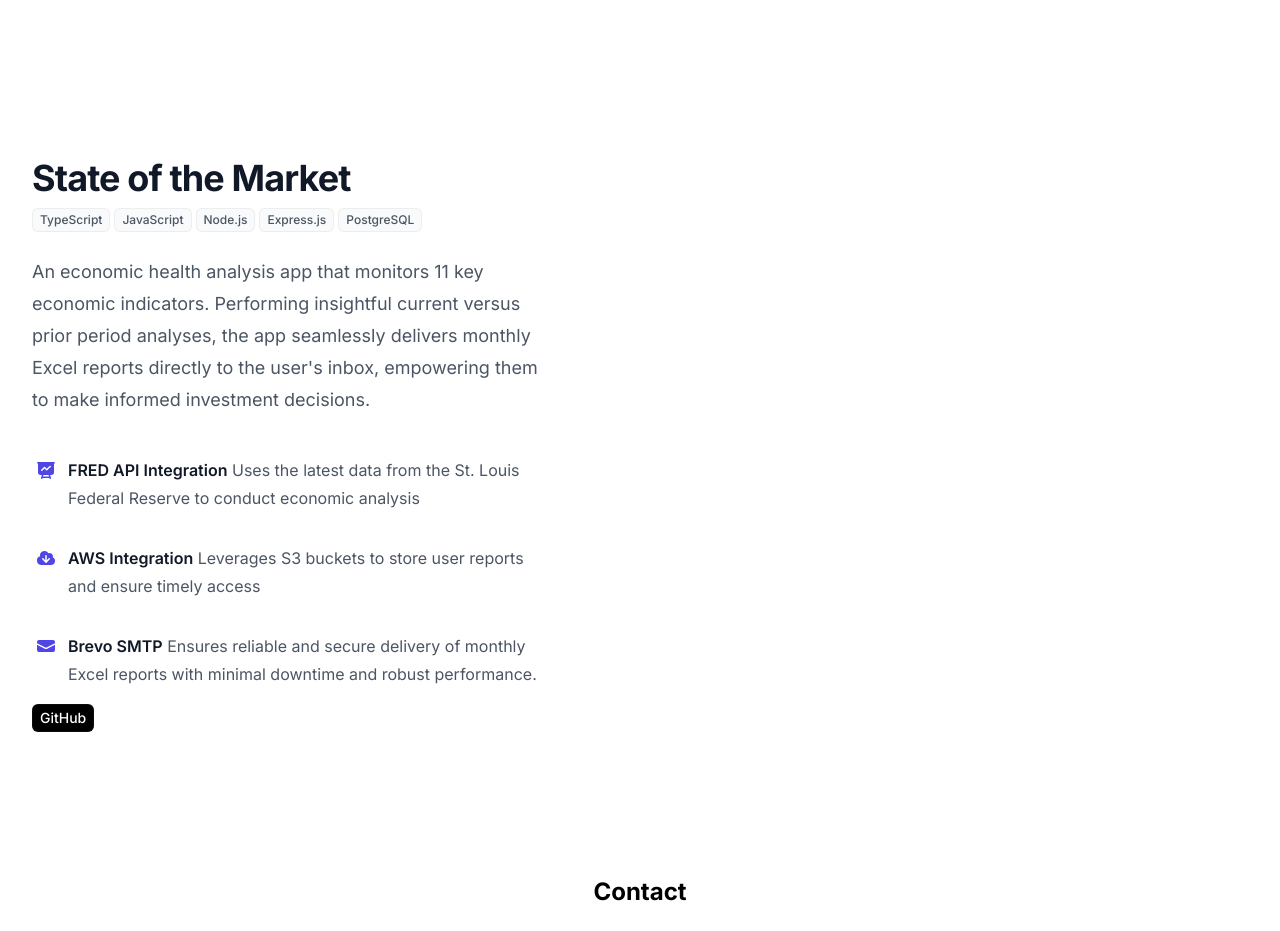
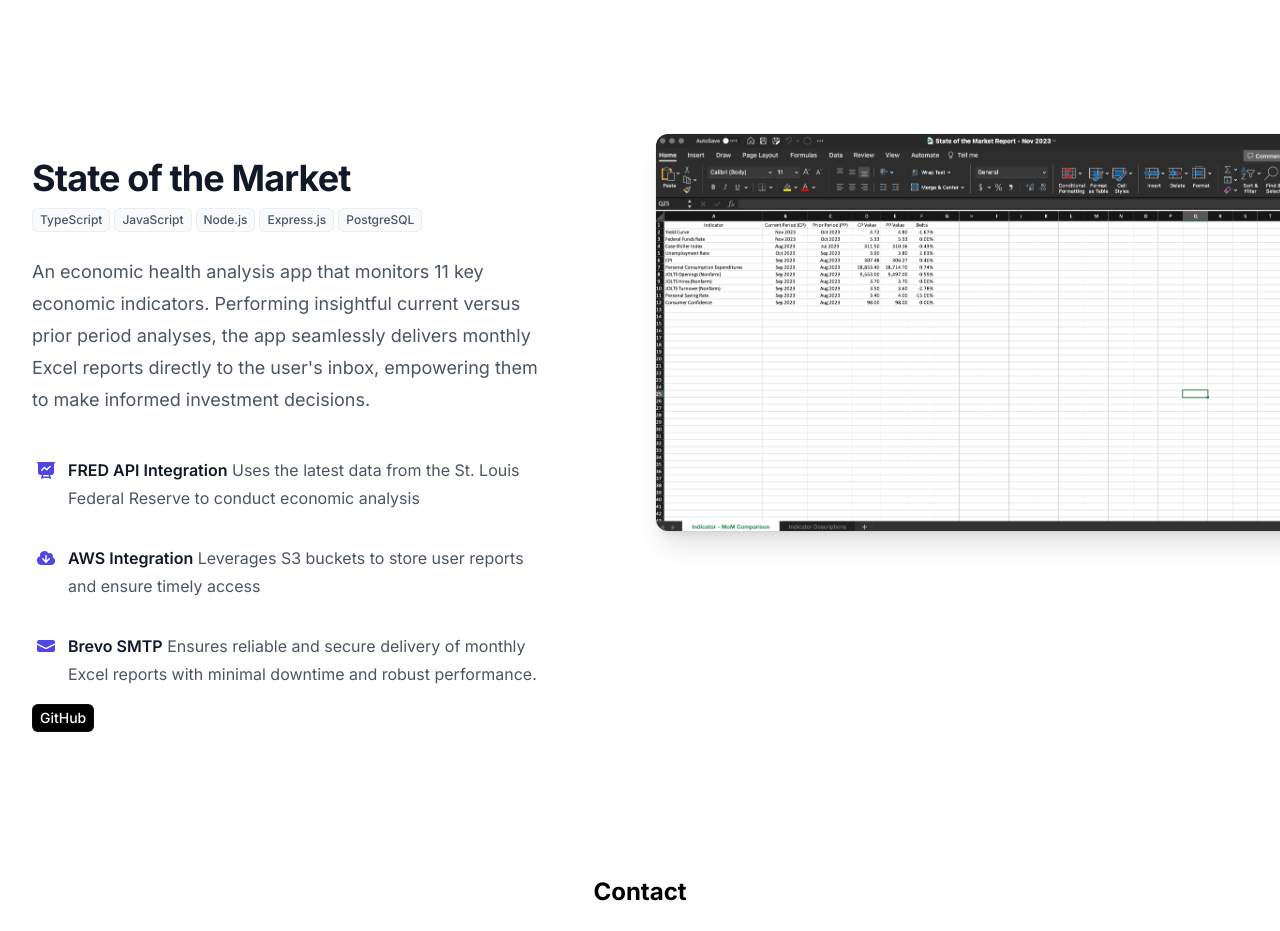
Before and after one commit to eulloa10/edgar-personal-website-2, a Next.js app in the folder portfolio/: page / in a window 1280 px wide. Shown: the part 4040-4971 px from the top of the page. Built offline with nearby package versions, Linux system fonts and the light colour scheme.

Commit message:
updated favicon and haus image

```diff
--- a/portfolio/src/app/components/AllProjects.js
+++ b/portfolio/src/app/components/AllProjects.js
@@ -114,7 +114,7 @@
     ],
     githubLink: 'https://github.com/eulloa10/state-of-the-market',
     liveLink: null,
-    image: null
+    image: '/sotm.png'
   },
   ]
 
```
Also changed, not shown: portfolio/public/haus.png, portfolio/public/sotm.png (added).
